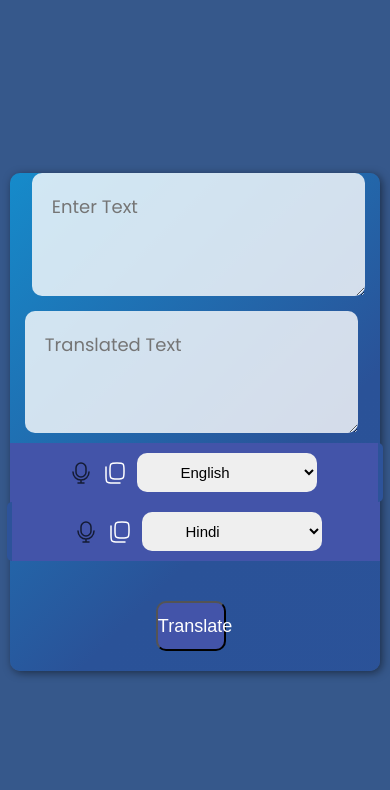
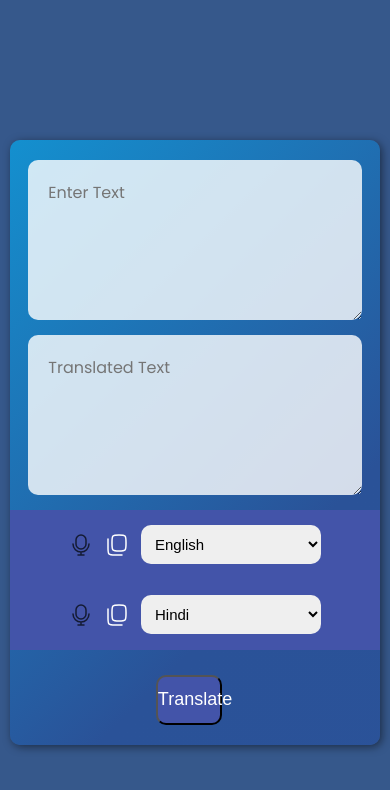
Before and after one commit to Ritabrata-Mandal/Translate-App, a website: page public/index.html in a window 390 px wide. Drawn offline with Linux system fonts and the light colour scheme.

Commit message:
Prepared app for deployment

```diff
--- a/public/styles.css
+++ b/public/styles.css
@@ -215,42 +215,61 @@ img{
 
 @media screen and (max-width: 768px){
 
+    body{
+        padding: 20px 0;
+    }
+
     .container{
         width: 95%;
         height: auto;
-        padding-bottom: 20px;
+        padding: 20px 0;
     }
 
     .Text{
         flex-direction: column;
-        align-items: center;
         gap: 15px;
+        height: auto;
     }
 
     #fromText,
     #toText{
         width: 90%;
-        height: 180px;
+        height: 160px;
+        margin: 0;
+        font-size: 16px;
     }
 
     .selectArea{
         flex-direction: column;
         height: auto;
+        margin-top: 15px;
     }
 
     .select1,
     .select2{
         width: 100%;
-        justify-content: center;
-        padding: 10px 0;
+        height: 70px;
+        border: none;
+        gap: 12px;
     }
 
-    select{
+    #fselect,
+    #sselect{
         width: 180px;
+        padding: 10px;
+        font-size: 15px;
+    }
+
+    img{
+        width: 24px;
+        height: 24px;
     }
 
     #transfer{
-        width: 90%;
+        width: 85%;
+        height: 50px;
+        margin-top: 25px;
+        font-size: 18px;
     }
 
 }
```
